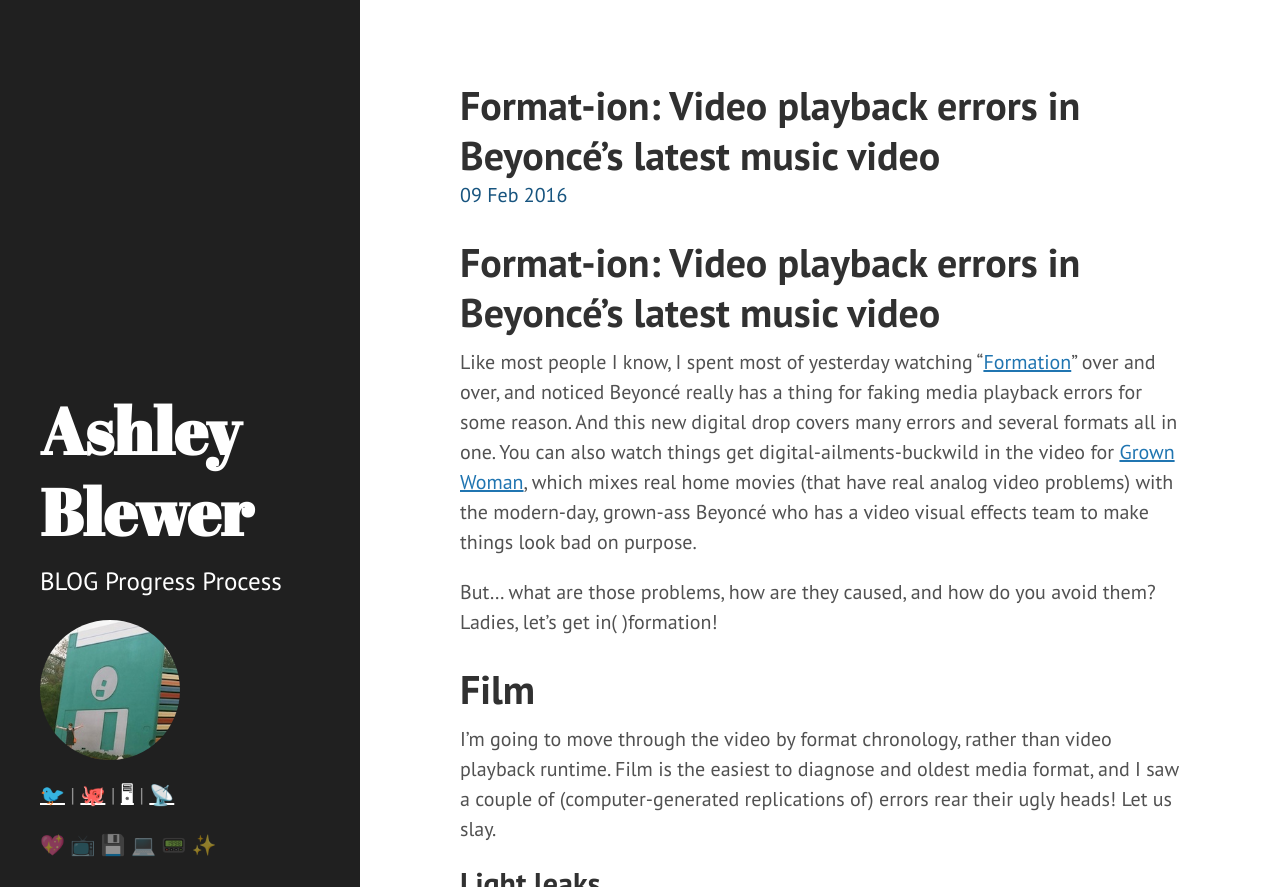
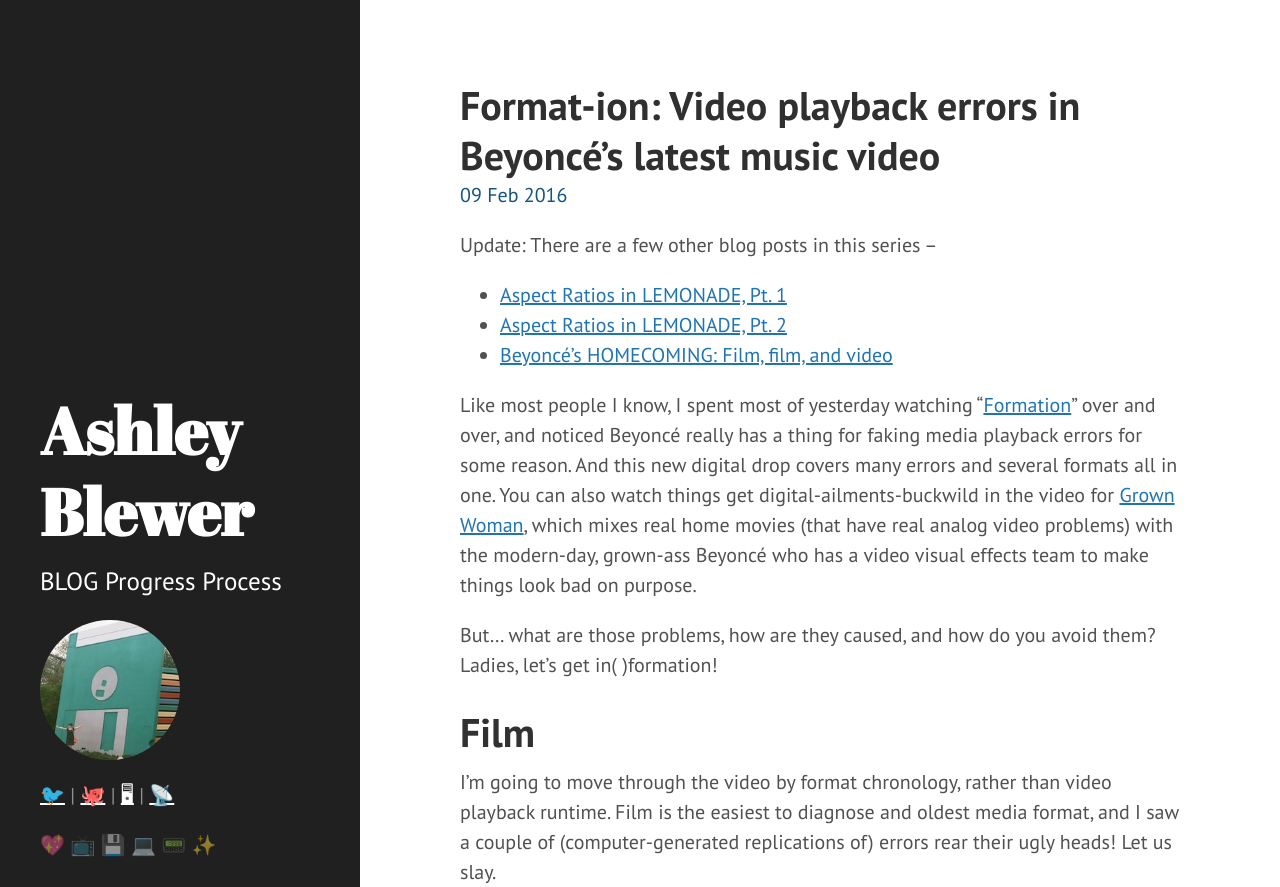
Before and after one commit to ablwr/ablwr.github.io, a Jekyll site: the page built from _posts/2016-02-08-format-ion-video-playback-errors-in-beyonces-latest-music-video.markdown, in a window 1280 px wide and 900 px high, cut to the strip 0-887 px from the top of the window. Built offline with Jekyll 4.4.1, drawn with Linux system fonts in a browser that asks for light colours.

Commit message:
Giving ref access to similar posts

```diff
--- a/_posts/2016-02-08-format-ion-video-playback-errors-in-beyonces-latest-music-video.markdown
+++ b/_posts/2016-02-08-format-ion-video-playback-errors-in-beyonces-latest-music-video.markdown
@@ -6,7 +6,10 @@
 categories: beyonce
 ---
 
-# Format-ion: Video playback errors in Beyoncé’s latest music video
+Update: There are a few other blog posts in this series --
+- [Aspect Ratios in LEMONADE, Pt. 1](https://bits.ashleyblewer.com/blog/2016/04/29/lemonade/)
+- [Aspect Ratios in LEMONADE, Pt. 2](https://bits.ashleyblewer.com/blog/2016/05/24/aspect-ratios-in-lemonade/)
+- [Beyoncé's HOMECOMING: Film, film, and video](https://bits.ashleyblewer.com/blog/2019/04/29/beyonces-homecoming-film-film-and-video/)
 
 Like most people I know, I spent most of yesterday watching "[Formation](https://www.youtube.com/watch?v=LrCHz1gwzTo)" over and over, and noticed Beyoncé really has a thing for faking media playback errors for some reason. And this new digital drop covers many errors and several formats all in one. You can also watch things get digital-ailments-buckwild in the video for [Grown Woman](https://www.youtube.com/watch?v=y3MjxWn5W9M), which mixes real home movies (that have real analog video problems) with the modern-day, grown-ass Beyoncé who has a video visual effects team to make things look bad on purpose.
 
--- a/_posts/2016-04-29-lemonade.markdown
+++ b/_posts/2016-04-29-lemonade.markdown
@@ -9,6 +9,11 @@
 Ashley note: Super shout out to [Peter Oleksik](https://twitter.com/PeterOleksik), Assistant Conservator at MoMA, who coauthored this blog post with me, was [the impetus for the post existing at all](https://twitter.com/PeterOleksik/status/724055418381733888), and provided very thorough factual information that turned my flippant guesswork-notes into real knowledge. Thank you, thank you Peter!!!
 
 Post-posting Ashley note: [Second post is now up!](http://ablwr.github.io/blog/2016/05/24/aspect-ratios-in-lemonade/)
+
+Similar posts:
+- [Format-ion: Video playback errors in Beyoncé’s latest music video](https://bits.ashleyblewer.com/blog/2016/02/09/format-ion-video-playback-errors-in-beyonces-latest-music-video/)
+- [Beyoncé's HOMECOMING: Film, film, and video](https://bits.ashleyblewer.com/blog/2019/04/29/beyonces-homecoming-film-film-and-video/)
+
 
 Here’s more words at the intersection of Beyoncé and media preservation. (Yeah, by popular demand…) Let’s talk about aspect ratios in Lemonade.
 
```
Also changed, not shown: _posts/2019-04-29-beyonces-homecoming-film-film-and-video.md (+1 -0 lines).
